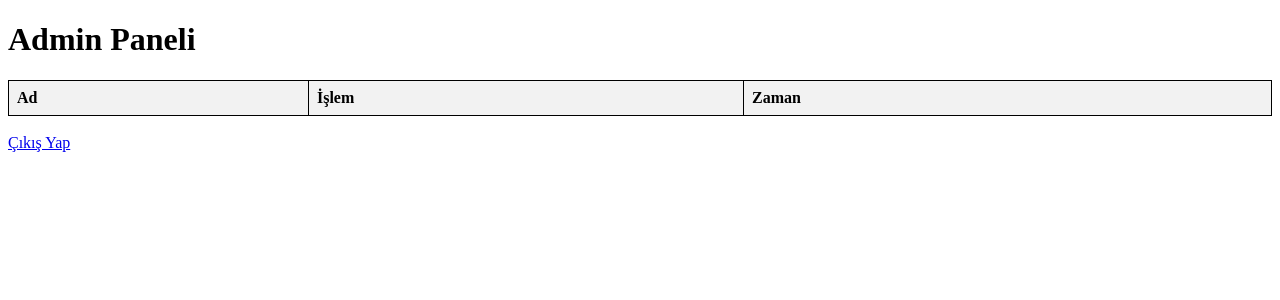
After one commit to Kemal84937/pdks, a Flask app: page /admin/dashboard in a window 1280 px wide. The commit adds this page. Shown: the top 300 px of the page. Run offline with Flask 3, Linux system fonts and the light colour scheme; the visitor is signed in with stand-in values (Sample User, id 1); lists and menus that the app fills with data are empty.

Commit message:
Add files via upload

```diff
--- /dev/null
+++ b/templates/admin.html
@@ -0,0 +1,47 @@
+<!DOCTYPE html>
+<html lang="en">
+<head>
+    <meta charset="UTF-8">
+    <meta name="viewport" content="width=device-width, initial-scale=1.0">
+    <title>Admin Paneli</title>
+    <style>
+        table {
+            width: 100%;
+            border-collapse: collapse;
+        }
+        th, td {
+            border: 1px solid black;
+            padding: 8px;
+            text-align: left;
+        }
+        th {
+            background-color: #f2f2f2;
+        }
+    </style>
+    <!-- Sayfayı her 10 saniyede bir yeniler -->
+    <meta http-equiv="refresh" content="10">
+</head>
+<body>
+    <h1>Admin Paneli</h1>
+    <table>
+        <thead>
+            <tr>
+                <th>Ad</th>
+                <th>İşlem</th>
+                <th>Zaman</th>
+            </tr>
+        </thead>
+        <tbody>
+            {% for record in records %}
+            <tr>
+                <td>{{ record.name }}</td>
+                <td>{{ record.action }}</td>
+                <td>{{ record.timestamp }}</td>
+            </tr>
+            {% endfor %}
+        </tbody>
+    </table>
+    <br>
+    <a href="/logout">Çıkış Yap</a>
+</body>
+</html>
```
Also changed, not shown: templates/admin_login.html (added, +19 -0 lines), templates/index.html (line endings or trailing spaces).
